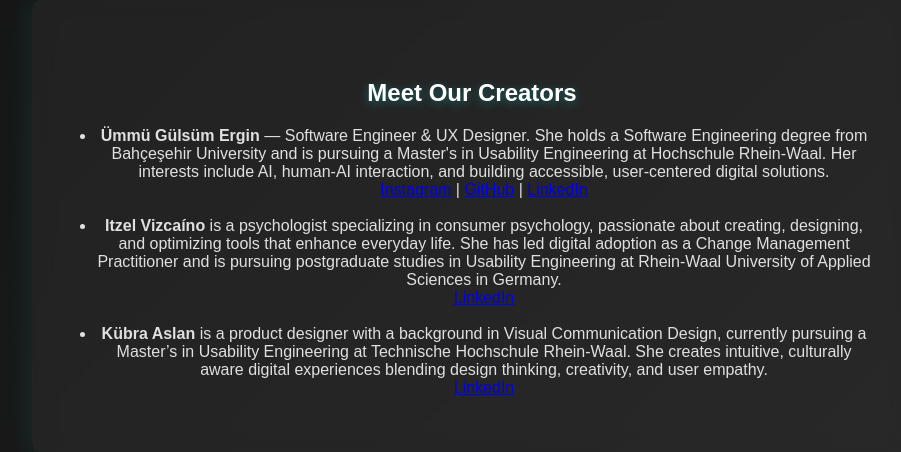
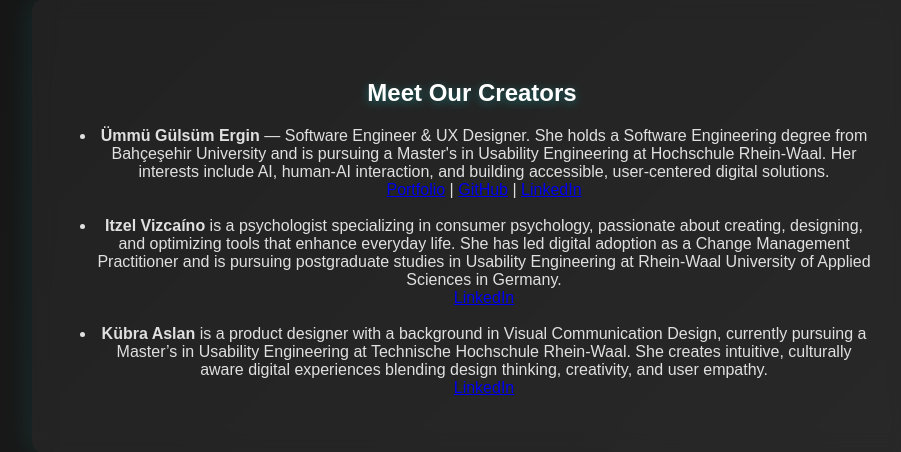
Before and after one commit to gulsumergin/museum_chatbot, a Flask app: page /about in a window 1280 px wide. Shown: the part 1227-1679 px from the top of the page, without its empty margins (168-1069 px from the left). Run offline with Flask 3, Linux system fonts and the light colour scheme.

Commit message:
Update about page: portfolio link added for Ümmü Gülsüm Ergin

```diff
--- a/templates/about.html
+++ b/templates/about.html
@@ -57,7 +57,7 @@
     <ul style="list-style-type: disc; padding-left: 24px;">
       <li style="margin-bottom: 18px;">
         <strong>Ümmü Gülsüm Ergin</strong> — Software Engineer & UX Designer. She holds a Software Engineering degree from Bahçeşehir University and is pursuing a Master's in Usability Engineering at Hochschule Rhein-Waal. Her interests include AI, human-AI interaction, and building accessible, user-centered digital solutions. <br>
-        <a href="https://www.instagram.com/ummugulsumergiin/" target="_blank">Instagram</a> |
+    <a href="https://gulsumergin.github.io/portfolio/" target="_blank" rel="noopener noreferrer">Portfolio</a> |
         <a href="https://github.com/gulsumergin" target="_blank">GitHub</a> |
         <a href="https://www.linkedin.com/in/%C3%BCmm%C3%BC-g%C3%BCls%C3%BCm-ergin-6b584217b/" target="_blank">LinkedIn</a>
       </li>
```
